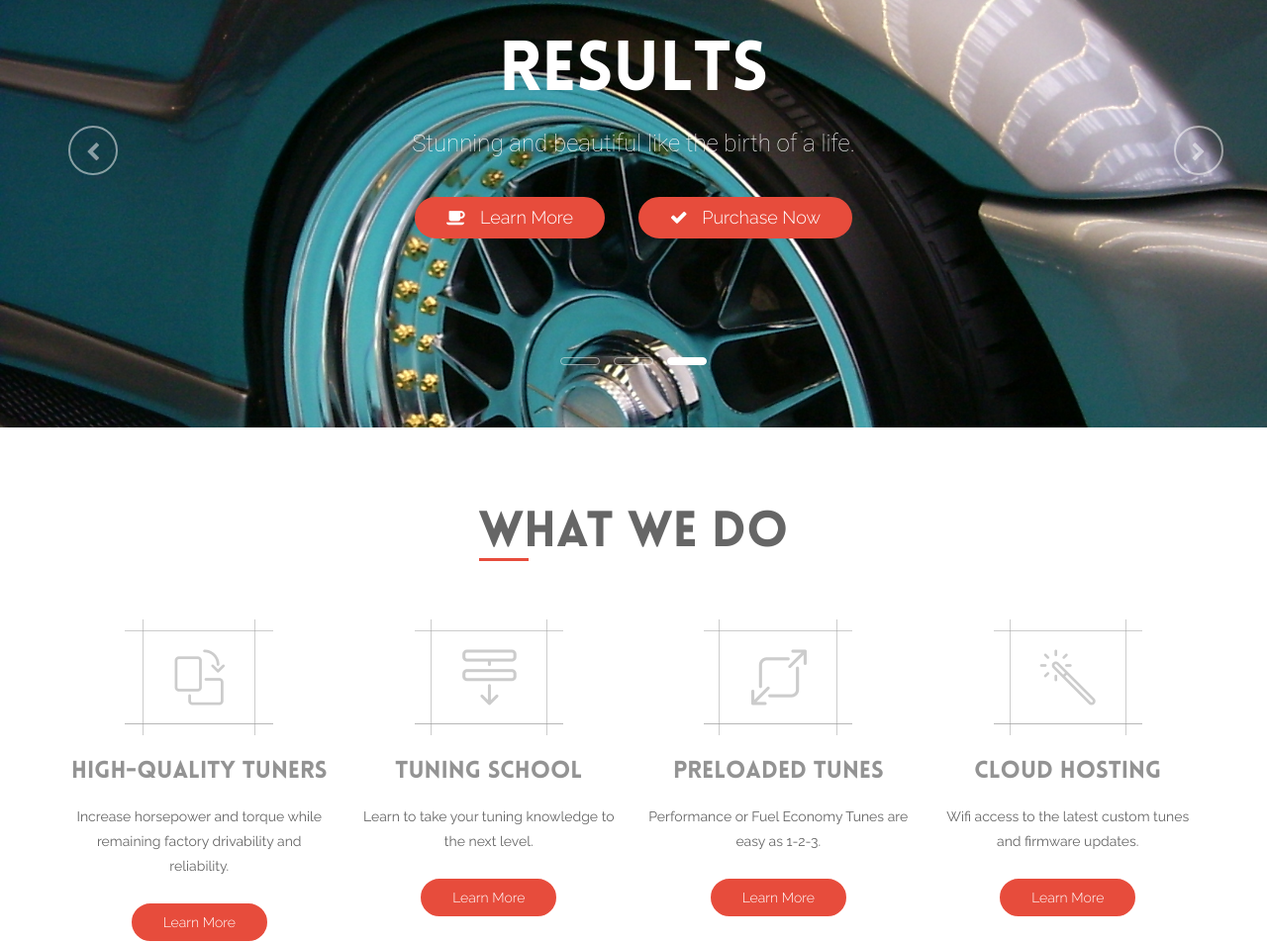
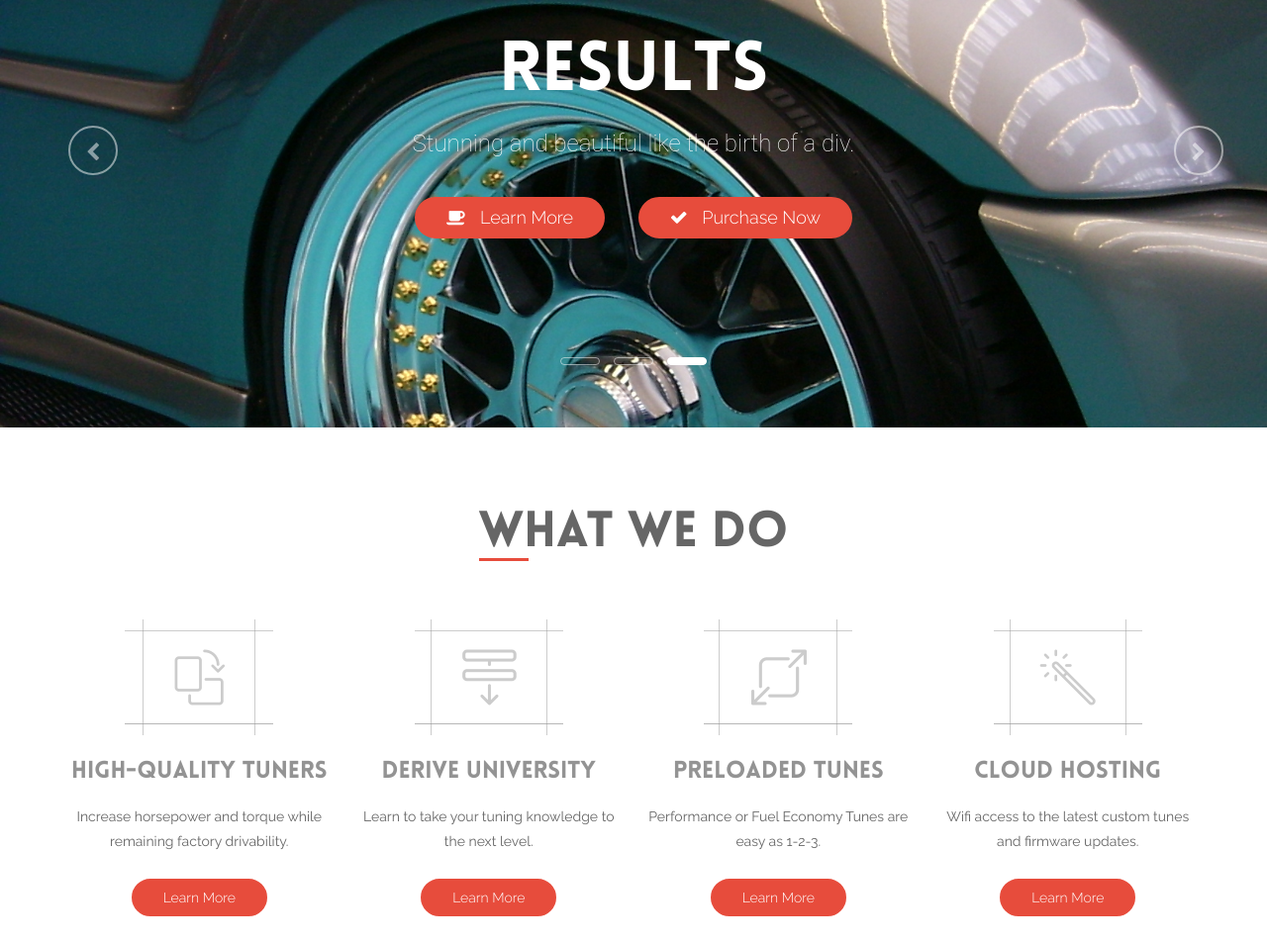
Before and after one commit to dnapjap/site, a plain HTML site: page index.html in a window 1280 px wide. Shown: the part 240-1194 px from the top of the page at 99% size. Drawn offline with Linux system fonts and the light colour scheme.

Commit message:
text change

```diff
--- a/index.html
+++ b/index.html
@@ -711,7 +711,7 @@
                     RESULTS
                   </h2>
                                 <h3>
-                    Stunning and beautiful like the birth of a life.
+                    Stunning and beautiful like the birth of a div.
                   </h3>
                                 <a class="btn btn-lg btn-common" href="#">
                                     <i class="fa fa-coffee">
@@ -762,7 +762,7 @@
                 High-quality Tuners
               </h2>
                         <p>
-                            Increase horsepower and torque while remaining factory drivability and reliability.
+                            Increase horsepower and torque while remaining factory drivability.
                         </p>
                         <a href="#" class="btn btn-common">
                 Learn More
@@ -779,7 +779,7 @@
                 </i>
                         </div>
                         <h2>
-                Tuning School
+                Derive University
               </h2>
                         <p>
                             Learn to take your tuning knowledge to the next level.
```
